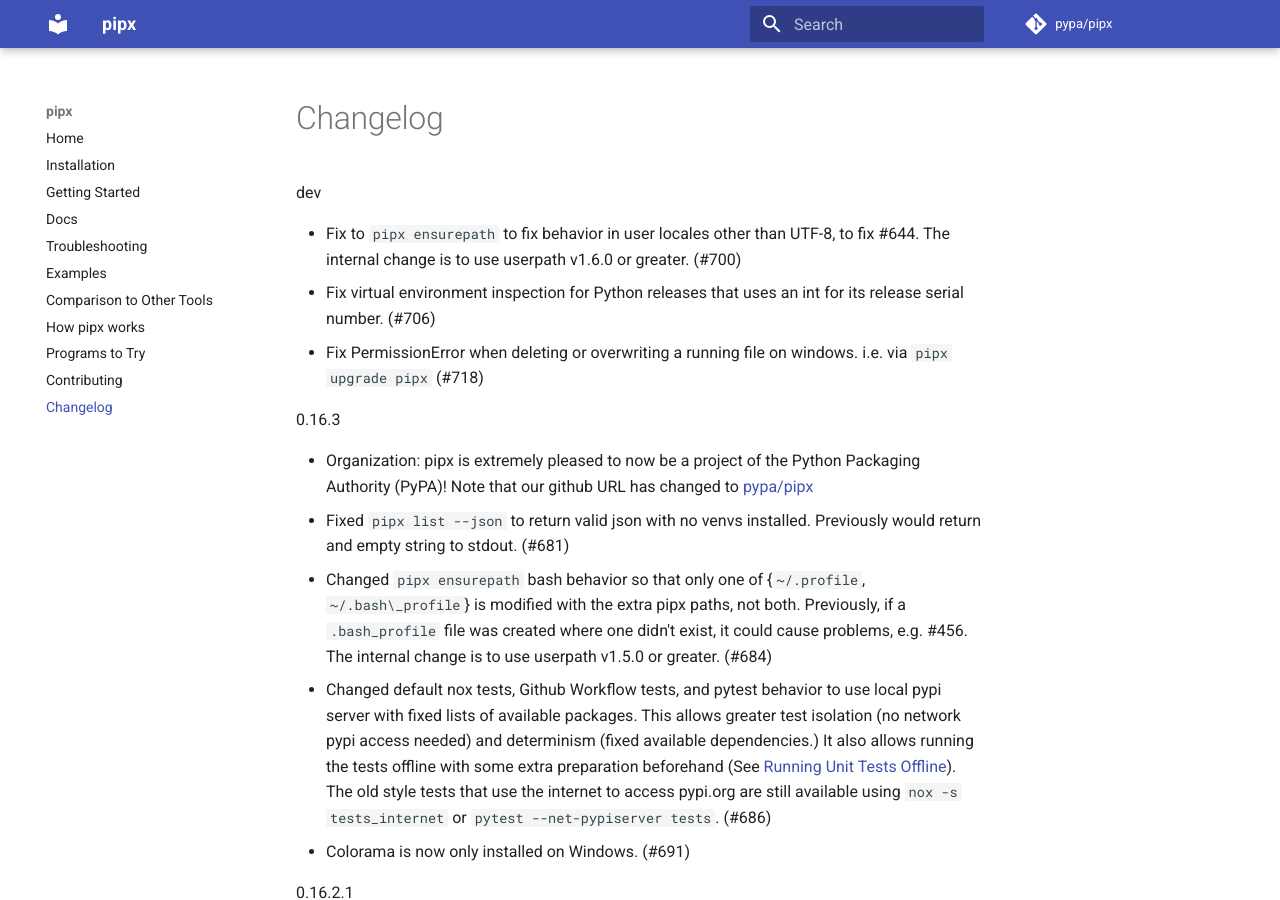
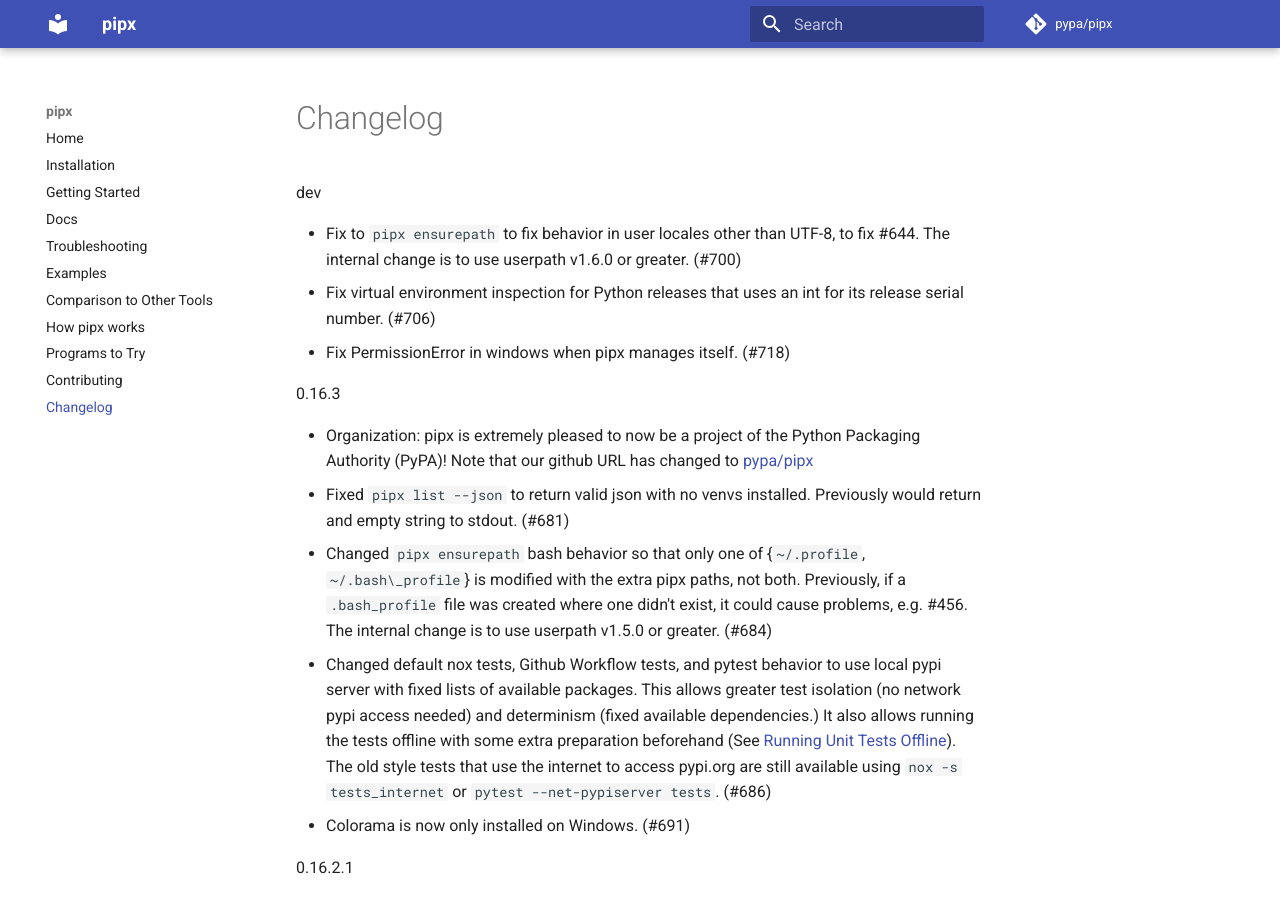
Before and after one commit to pypa/pipx, an MkDocs documentation site: the page built from docs/changelog.md, in a window 1280 px wide and 900 px high. Built offline with MkDocs 1.6.1 and Material for MkDocs 9.7.7, drawn with Linux system fonts in a browser that asks for light colours; comment, search, counter and statistics services are not loaded.

Commit message:
Use a more accurate changelog

```diff
--- a/docs/changelog.md
+++ b/docs/changelog.md
@@ -2,7 +2,7 @@
 
 - Fix to `pipx ensurepath` to fix behavior in user locales other than UTF-8, to fix #644. The internal change is to use userpath v1.6.0 or greater. (#700)
 - Fix virtual environment inspection for Python releases that uses an int for its release serial number. (#706)
-- Fix PermissionError when deleting or overwriting a running file on windows. i.e. via `pipx upgrade pipx` (#718)
+- Fix PermissionError in windows when pipx manages itself. (#718)
 
 0.16.3
 
```
